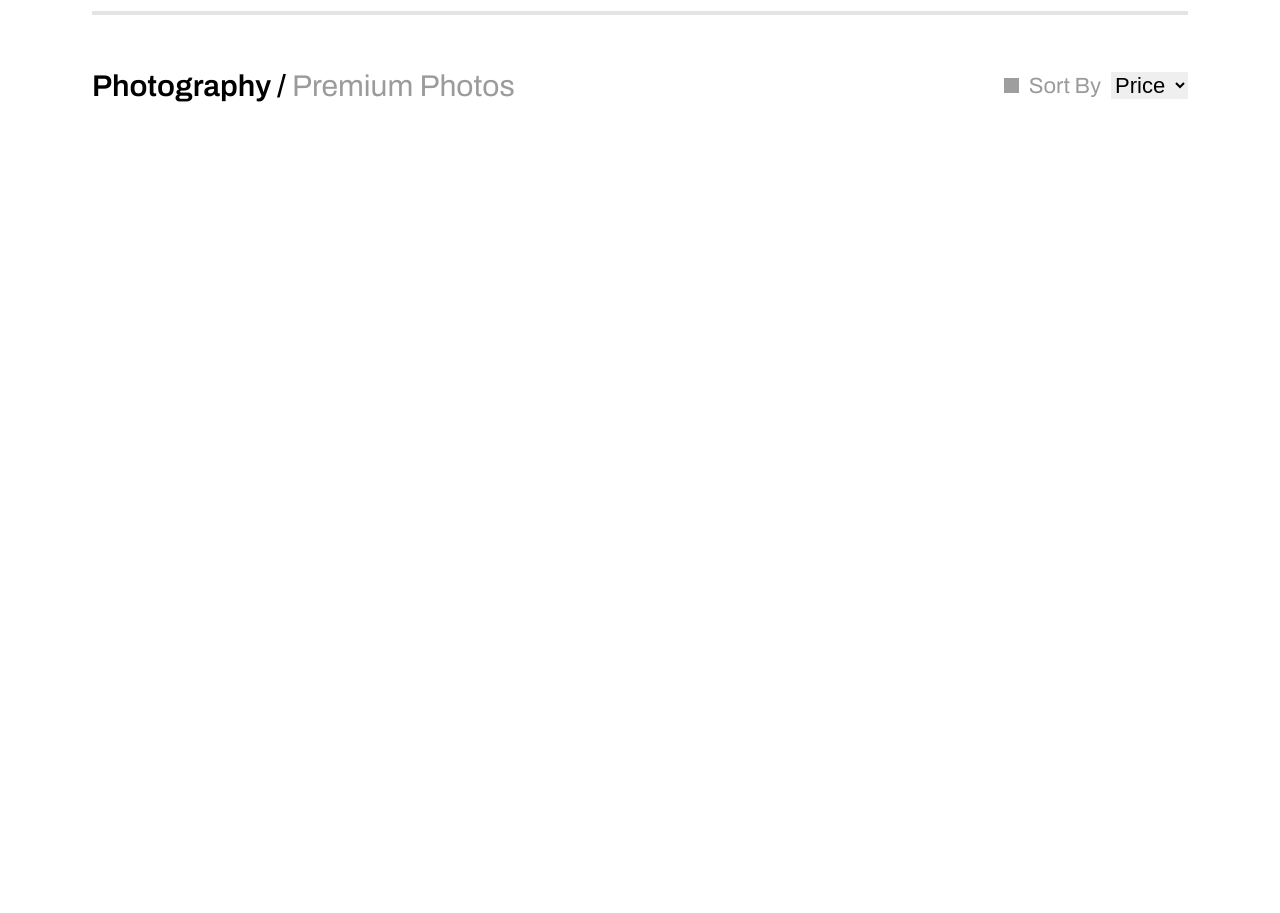
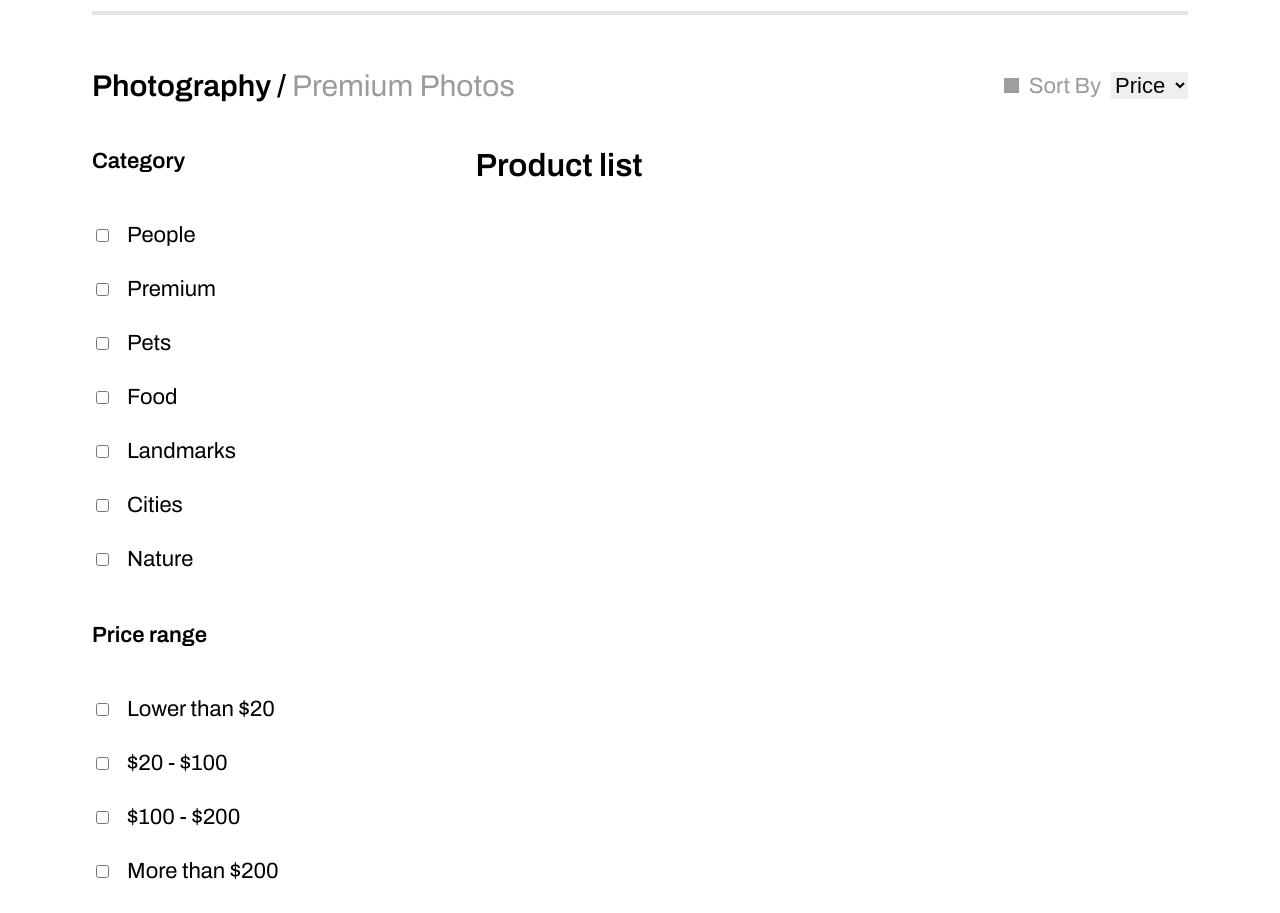
Before and after one commit to unicdeve/ecommerce-poc-with-nextjs, a Next.js app: page / in a window 1280 px wide. Shown: the part 1140-2053 px from the top of the page. Before the commit the page ends 1267 px from the top, so only its background shows below. Built offline with nearby package versions, Linux system fonts and the light colour scheme; grey boxes are pictures that could not be loaded.

Commit message:
feat: ProductList sidebar

```diff
--- a/components/product-list/ProductList.Styled.ts
+++ b/components/product-list/ProductList.Styled.ts
@@ -3,6 +3,18 @@ import styled from 'styled-components';
 export const StyledProductList = styled.div`
 	margin-top: 30px;
 
+	.products-container {
+		width: 100%;
+
+		aside {
+			width: 35%;
+		}
+
+		.product-list {
+			width: 65%;
+		}
+	}
+
 	@media (max-width: 414px) {
 	}
 `;
--- a/components/product-list/ProductList.tsx
+++ b/components/product-list/ProductList.tsx
@@ -1,11 +1,22 @@
 import { FC } from 'react';
 import ProductListHeader from '../product-list-header/ProductListHeader';
+import ProductListSidebar from '../product-sidebar/ProductListSidebar';
 import { StyledProductList } from './ProductList.Styled';
 
 const ProductList: FC = () => {
 	return (
 		<StyledProductList className='container'>
 			<ProductListHeader />
+
+			<div className='products-container d-flex justify-between'>
+				<aside>
+					<ProductListSidebar />
+				</aside>
+
+				<div className='product-list'>
+					<h1>Product list</h1>
+				</div>
+			</div>
 		</StyledProductList>
 	);
 };
--- /dev/null
+++ b/components/product-sidebar/ProductListSidebar.Styled.ts
@@ -0,0 +1,24 @@
+import styled from 'styled-components';
+
+export const StyledProductListSidebar = styled.div`
+	.categories {
+		width: 100%;
+		margin-top: 50px;
+
+		.category-wrapper {
+			margin-bottom: 30px;
+			font-size: 22px;
+
+			label {
+				padding-left: 15px;
+			}
+		}
+	}
+
+	hr {
+		margin: 0;
+	}
+
+	@media (max-width: 414px) {
+	}
+`;
--- /dev/null
+++ b/components/product-sidebar/ProductListSidebar.tsx
@@ -0,0 +1,34 @@
+import { FC } from 'react';
+import { categories } from '../../mock-up/categories.mock';
+import { priceRanges } from '../../mock-up/price-ranges.mock';
+import { StyledProductListSidebar } from './ProductListSidebar.Styled';
+
+const ProductListSidebar: FC = () => {
+	return (
+		<StyledProductListSidebar>
+			<h3 className='h-3'>Category</h3>
+
+			<div className='categories d-flex flex-col'>
+				{categories.map(({ id, name, label, value }) => (
+					<div key={id} className='category-wrapper'>
+						<input type='checkbox' id={id} name={name} value={value} />
+						<label htmlFor={id}>{label}</label>
+					</div>
+				))}
+			</div>
+
+			<h3 className='h-3'>Price range</h3>
+
+			<div className='categories d-flex flex-col'>
+				{priceRanges.map(({ id, name, label, lower, upper }) => (
+					<div key={id} className='category-wrapper'>
+						<input type='checkbox' id={id} name={name} value={upper} />
+						<label htmlFor={id}>{label}</label>
+					</div>
+				))}
+			</div>
+		</StyledProductListSidebar>
+	);
+};
+
+export default ProductListSidebar;
--- /dev/null
+++ b/mock-up/categories.mock.ts
@@ -0,0 +1,57 @@
+interface ICategory {
+	id: string;
+	name: string;
+	label: string;
+	value: string;
+}
+
+export const categories: ICategory[] = [
+	{
+		id: 'people',
+		name: 'people',
+		label: 'People',
+		value: 'people',
+	},
+
+	{
+		id: 'premium',
+		name: 'premium',
+		label: 'Premium',
+		value: 'premium',
+	},
+
+	{
+		id: 'pets',
+		name: 'pets',
+		label: 'Pets',
+		value: 'pets',
+	},
+
+	{
+		id: 'food',
+		name: 'food',
+		label: 'Food',
+		value: 'food',
+	},
+
+	{
+		id: 'landmarks',
+		name: 'landmarks',
+		label: 'Landmarks',
+		value: 'landmarks',
+	},
+
+	{
+		id: 'cities',
+		name: 'cities',
+		label: 'Cities',
+		value: 'cities',
+	},
+
+	{
+		id: 'nature',
+		name: 'nature',
+		label: 'Nature',
+		value: 'nature',
+	},
+];
--- /dev/null
+++ b/mock-up/price-ranges.mock.ts
@@ -0,0 +1,41 @@
+interface IPriceRange {
+	id: string;
+	name: string;
+	label: string;
+	lower: number;
+	upper: number;
+}
+
+export const priceRanges: IPriceRange[] = [
+	{
+		id: 'Lower than $20',
+		name: 'Lower than $20',
+		label: 'Lower than $20',
+		lower: 0,
+		upper: 20,
+	},
+
+	{
+		id: '$20 - $100',
+		name: '$20 - $100',
+		label: '$20 - $100',
+		lower: 20,
+		upper: 100,
+	},
+
+	{
+		id: '$100 - $200',
+		name: '$100 - $200',
+		label: '$100 - $200',
+		lower: 100,
+		upper: 200,
+	},
+
+	{
+		id: 'More than $200',
+		name: 'More than $200',
+		label: 'More than $200',
+		lower: 200,
+		upper: 10000000000000,
+	},
+];
--- a/styles/globals.css
+++ b/styles/globals.css
@@ -45,7 +45,7 @@ a {
 }
 
 .hr-1 {
-	border: 1px solid #e4e4e4;
+	border: 0.5px solid #e4e4e4;
 }
 
 .hr-4 {
@@ -54,6 +54,10 @@ a {
 
 .d-flex {
 	display: flex;
+}
+
+.flex-col {
+	flex-direction: column;
 }
 
 .justify-between {
```
